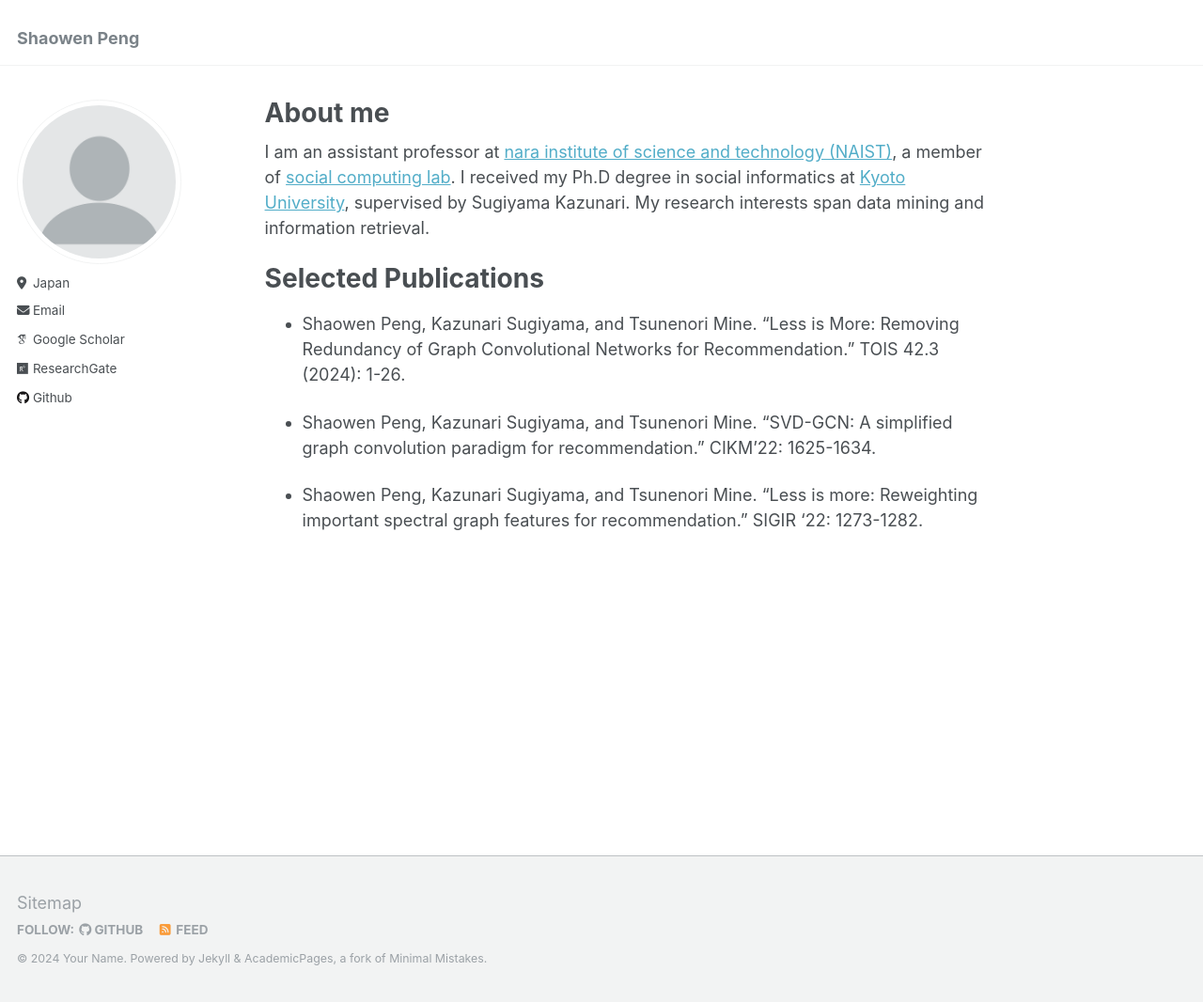
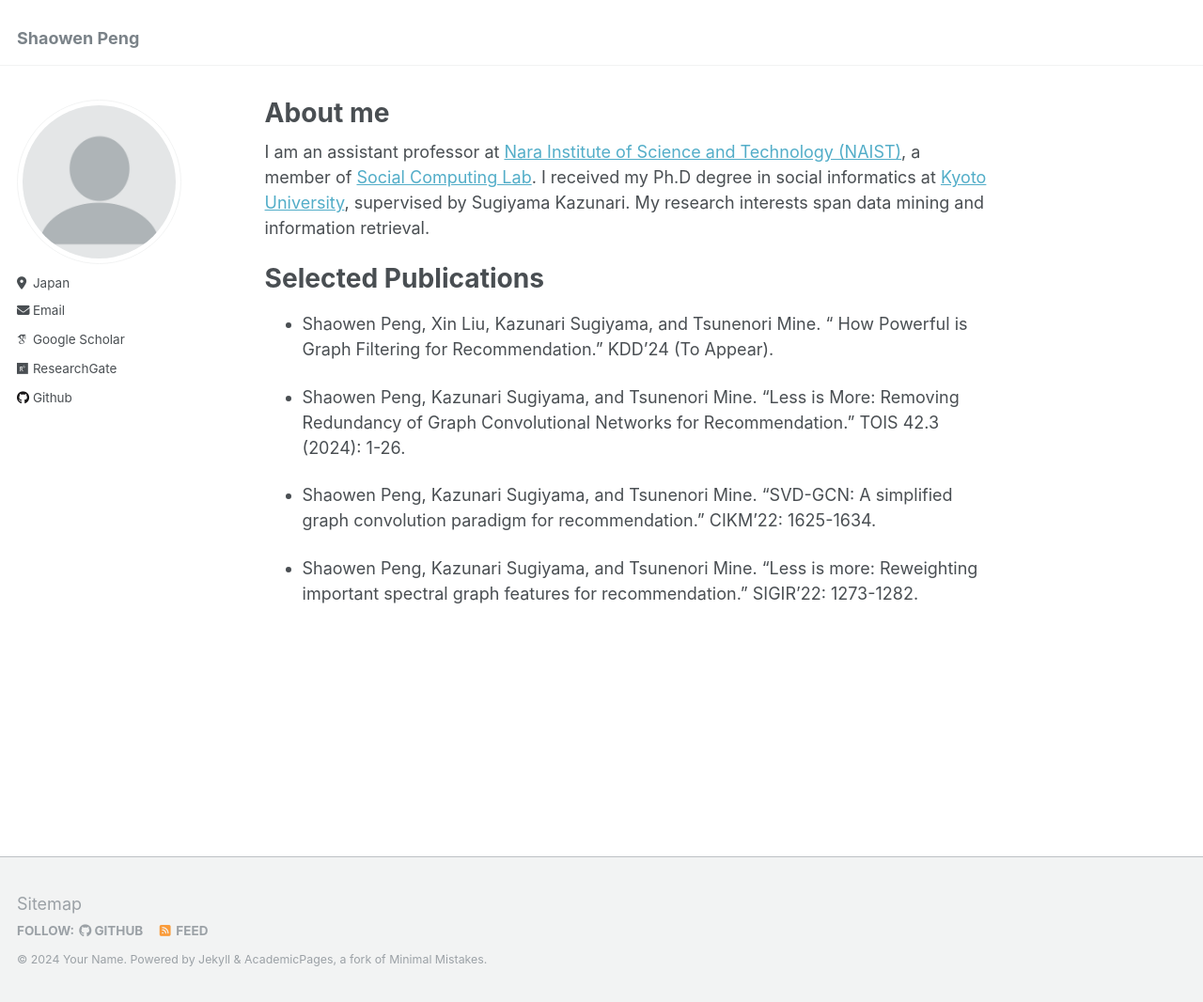
Before and after one commit to tanatosuu/tanatosuu.github.io, a Jekyll site: the page built from _pages/about.md, in a window 1280 px wide and 1066 px high. Shown: the whole window at 94% size. Built offline with Jekyll 4.4.1, drawn with Linux system fonts in a browser that asks for light colours; some web fonts are replaced.

Commit message:
Update about.md

```diff
--- a/_pages/about.md
+++ b/_pages/about.md
@@ -7,12 +7,14 @@ redirect_from:
   - /about.html
 ---
 
-I am an assistant professor at [nara institute of science and technology (NAIST)](https://www.naist.jp/), a member of [social computing lab](https://sociocom.naist.jp/). I received my Ph.D degree in social informatics at [Kyoto University](https://www.kyoto-u.ac.jp/), supervised by Sugiyama Kazunari. My research interests span data mining and information retrieval.
+I am an assistant professor at [Nara Institute of Science and Technology (NAIST)](https://www.naist.jp/), a member of [Social Computing Lab](https://sociocom.naist.jp/). I received my Ph.D degree in social informatics at [Kyoto University](https://www.kyoto-u.ac.jp/), supervised by Sugiyama Kazunari. My research interests span data mining and information retrieval.
 
 # Selected Publications
+
+* Shaowen Peng, Xin Liu, Kazunari Sugiyama, and Tsunenori Mine. "	How Powerful is Graph Filtering for Recommendation." KDD'24 (To Appear).
 
 * Shaowen Peng, Kazunari Sugiyama, and Tsunenori Mine. "Less is More: Removing Redundancy of Graph Convolutional Networks for Recommendation." TOIS 42.3 (2024): 1-26.
 
 * Shaowen Peng, Kazunari Sugiyama, and Tsunenori Mine. "SVD-GCN: A simplified graph convolution paradigm for recommendation." CIKM'22: 1625-1634.
 
-* Shaowen Peng, Kazunari Sugiyama, and Tsunenori Mine. "Less is more: Reweighting important spectral graph features for recommendation." SIGIR '22: 1273-1282.
+* Shaowen Peng, Kazunari Sugiyama, and Tsunenori Mine. "Less is more: Reweighting important spectral graph features for recommendation." SIGIR'22: 1273-1282.
```
